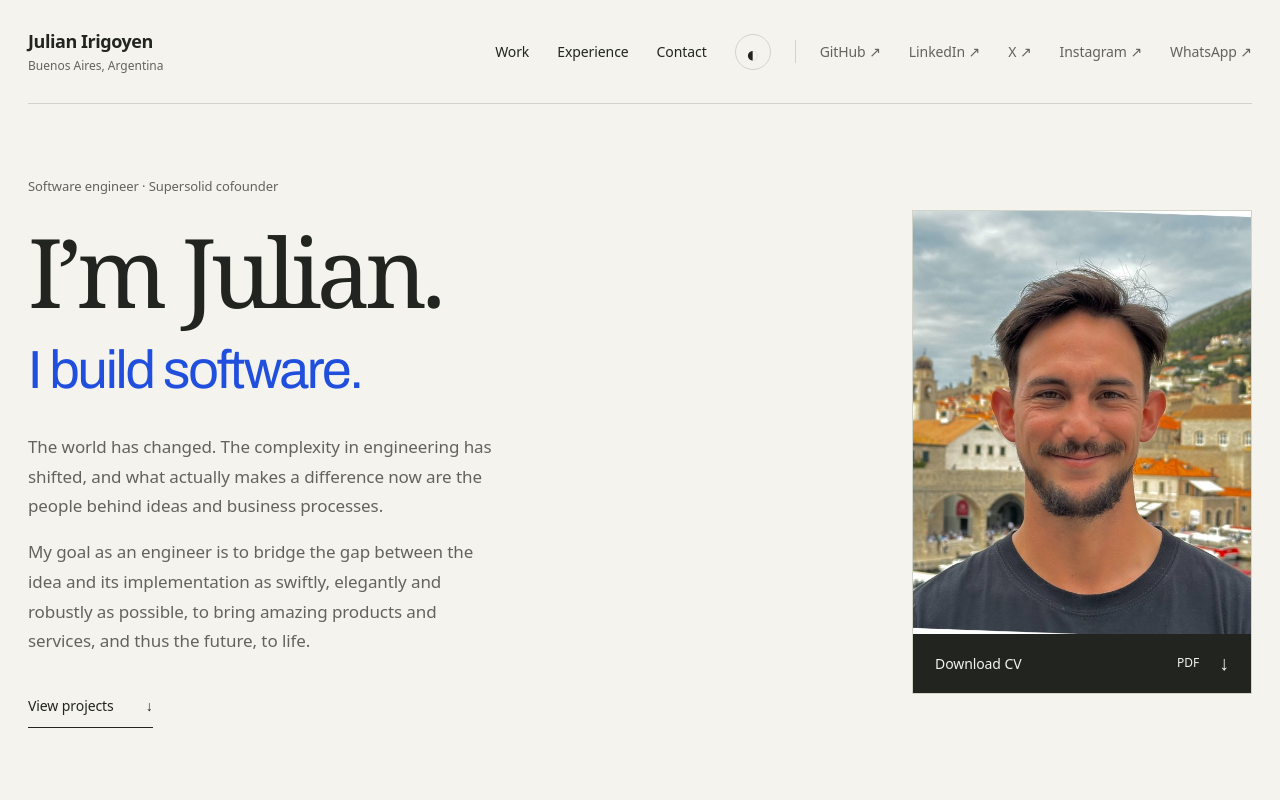
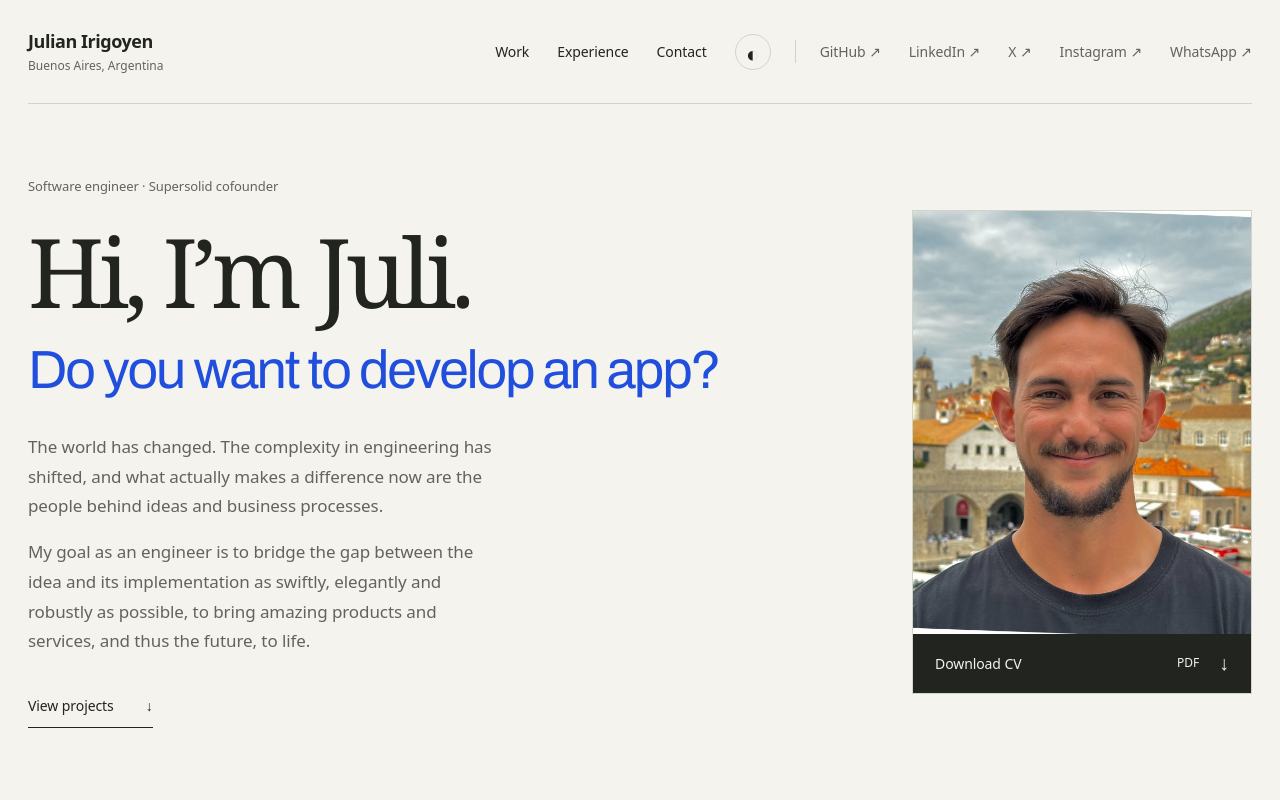
Before and after one commit to JulianIrigoyen/julian-portfolio, a Next.js app: page / in a window 1280 px wide. Shown: the top 800 px of the page. Built offline with nearby package versions, Linux system fonts and the light colour scheme; no server answers.

Commit message:
Hero: "Hi, I'm Juli." / "Do you want to develop an app?"
Julian's own replacement for "I'm Julian. / I build software."

Co-Authored-By: Claude Opus 5 (1M context) <noreply@anthropic.com>

```diff
--- a/app/portfolio/Portfolio.tsx
+++ b/app/portfolio/Portfolio.tsx
@@ -76,7 +76,7 @@ export default function Portfolio() {
         <section className={s.hero} aria-labelledby="intro-title">
           <div className={s.heroMain}>
             <p className={s.eyebrow}>Software engineer · Supersolid cofounder</p>
-            <h1 id="intro-title">I’m Julian.<span>I build software.</span></h1>
+            <h1 id="intro-title">Hi, I’m Juli.<span>Do you want to develop an app?</span></h1>
             {/* Julian's own words (02ac0ff). Do not smooth these. */}
             <p className={s.intro}>The world has changed. The complexity in engineering has shifted, and what actually makes a difference now are the people behind ideas and business processes.</p>
             <p className={s.intro}>My goal as an engineer is to bridge the gap between the idea and its implementation as swiftly, elegantly and robustly as possible, to bring amazing products and services, and thus the future, to life.</p>
```
